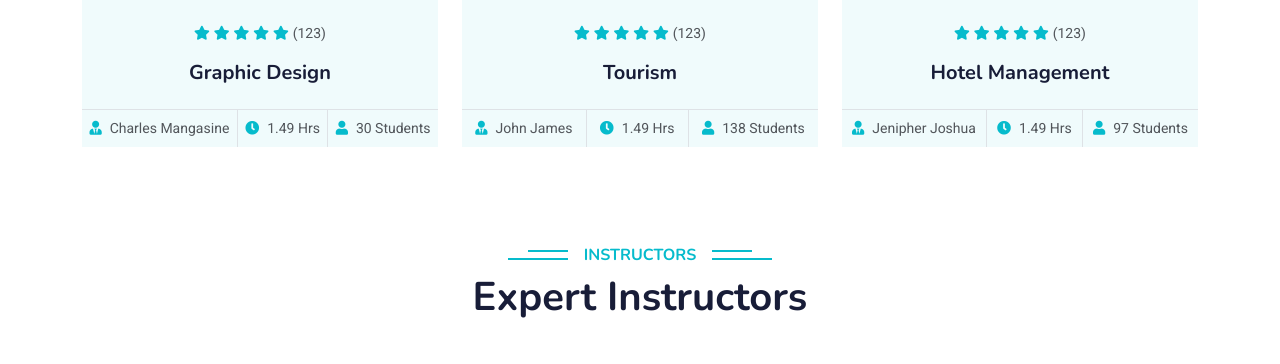
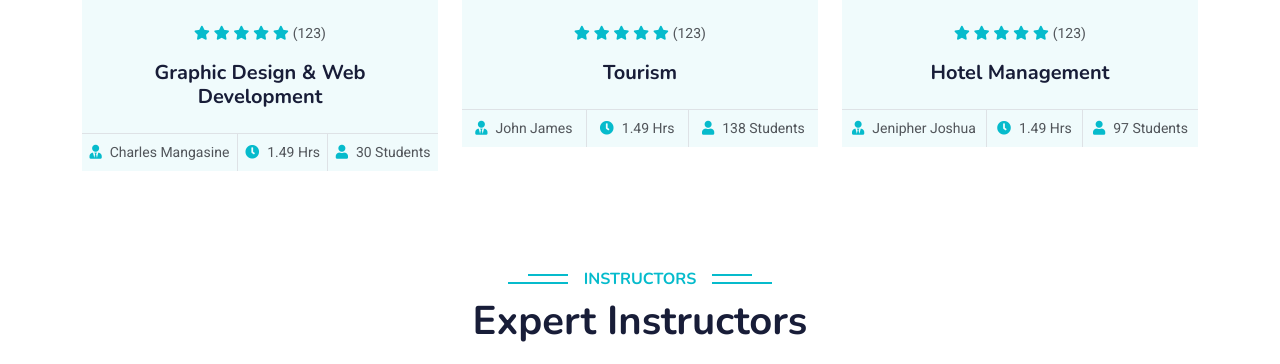
Before and after one commit to arumerucollege/arumerucollege, a plain HTML site: page index.html in a window 1280 px wide. Shown: the part 3069-3433 px from the top of the page. Drawn offline with nearby package versions, Linux system fonts and the light colour scheme.

Commit message:
Update index.html

```diff
--- a/index.html
+++ b/index.html
@@ -276,7 +276,7 @@
                                 <small class="fa fa-star text-primary"></small>
                                 <small>(123)</small>
                             </div>
-                            <h5 class="mb-4">Graphic Design</h5>
+                            <h5 class="mb-4">Graphic Design & Web Development</h5>
                         </div>
                         <div class="d-flex border-top">
                             <small class="flex-fill text-center border-end py-2"><i class="fa fa-user-tie text-primary me-2"></i>Charles Mangasine</small>
```
